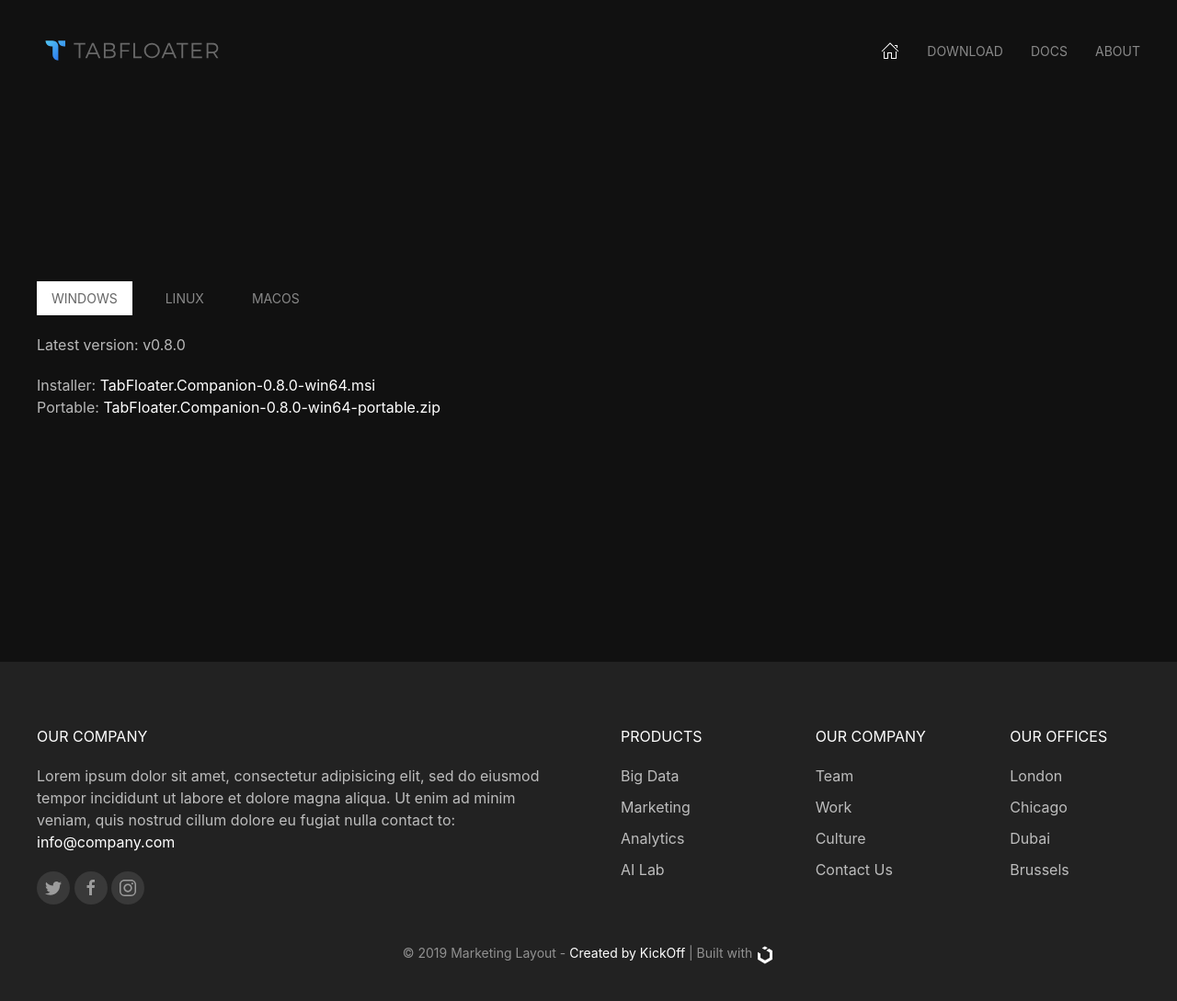
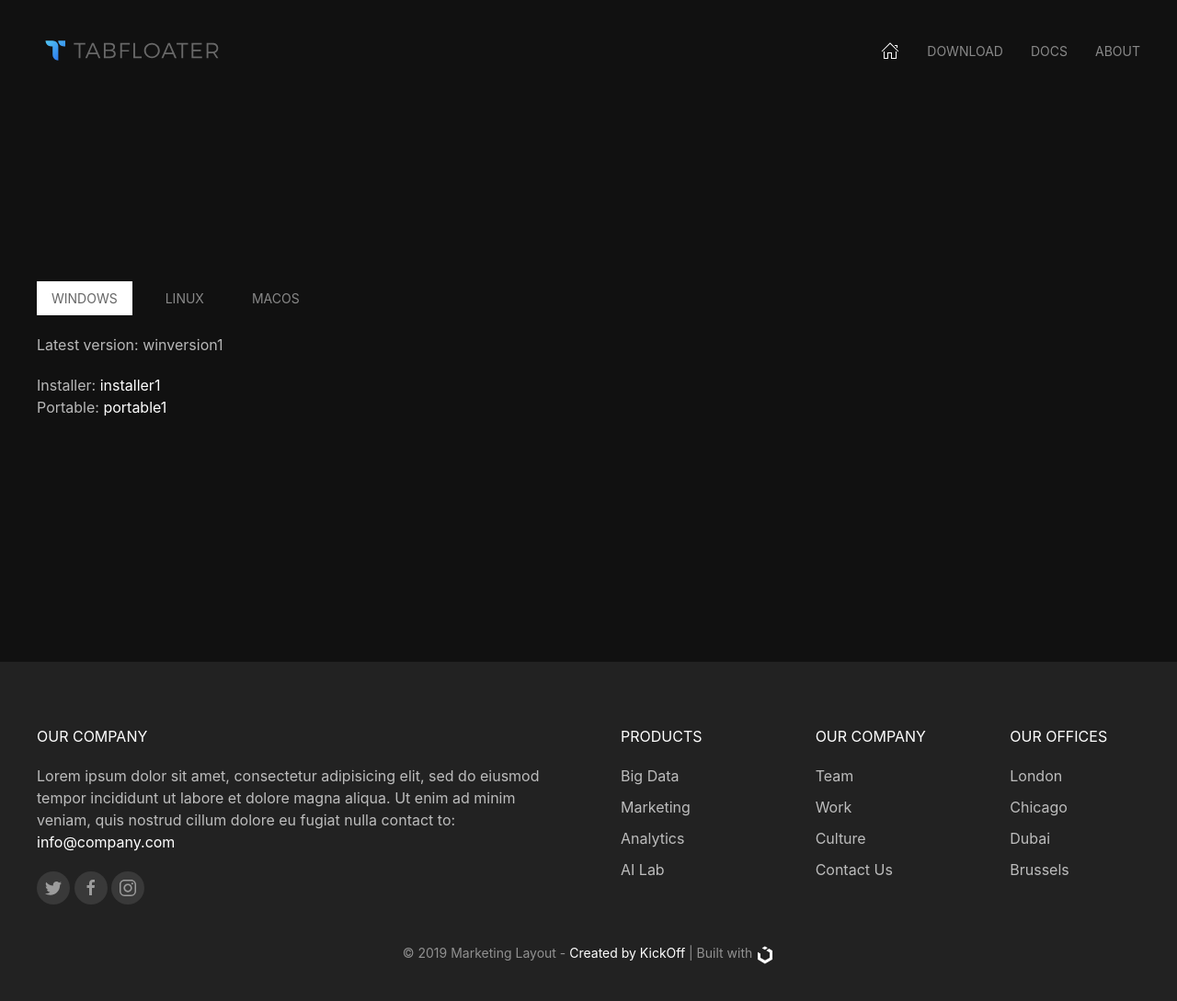
Before and after one commit to tabfloater/tabfloater.github.io, a Jekyll site: the page built from download.html, in a window 1280 px wide. Shown: the whole page at 92% size. Built offline with Jekyll 4.4.1, drawn with Linux system fonts in a browser that asks for light colours.

Commit message:
Update download versions for release XXX

```diff
--- a/_data/downloads.yml
+++ b/_data/downloads.yml
@@ -1,13 +1,11 @@
-download_url_prefix: https://github.com/tabfloater/tabfloater/releases/download
-
+download_url_prefix: myurl
 companion:
   linux:
-    version: v0.8.0
-    tag: v0.8.0_companion
-    appimage: tabfloater-companion-0.8.0-x86_64.AppImage
-
+    version: linuxversion1
+    tag: linuxtag1
+    appimage: appimagename1
   windows:
-    version: v0.8.0
-    tag: v0.8.0_companion
-    installer: TabFloater.Companion-0.8.0-win64.msi
-    portable: TabFloater.Companion-0.8.0-win64-portable.zip
+    version: winversion1
+    tag: wintag1
+    installer: installer1
+    portable: portable1
```
